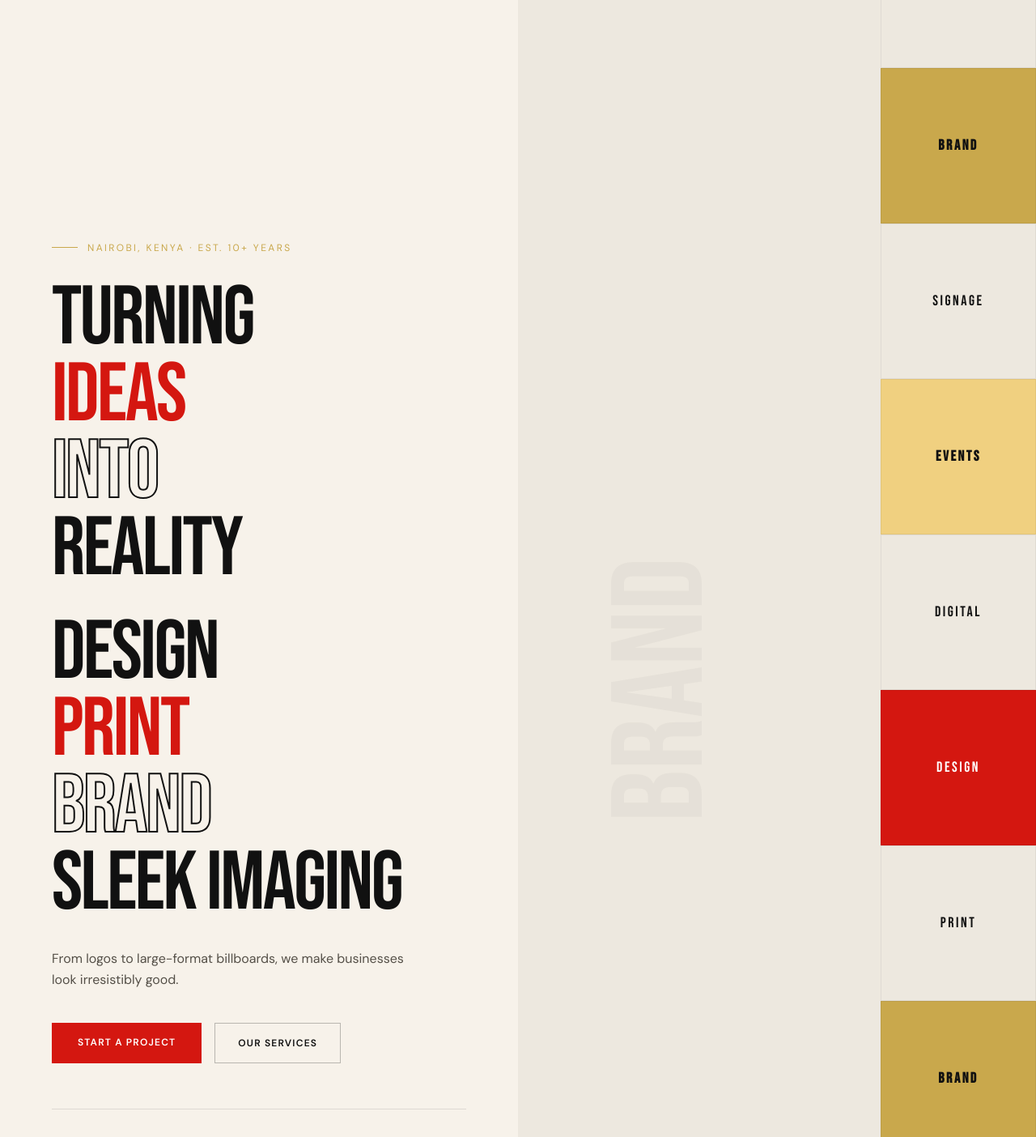
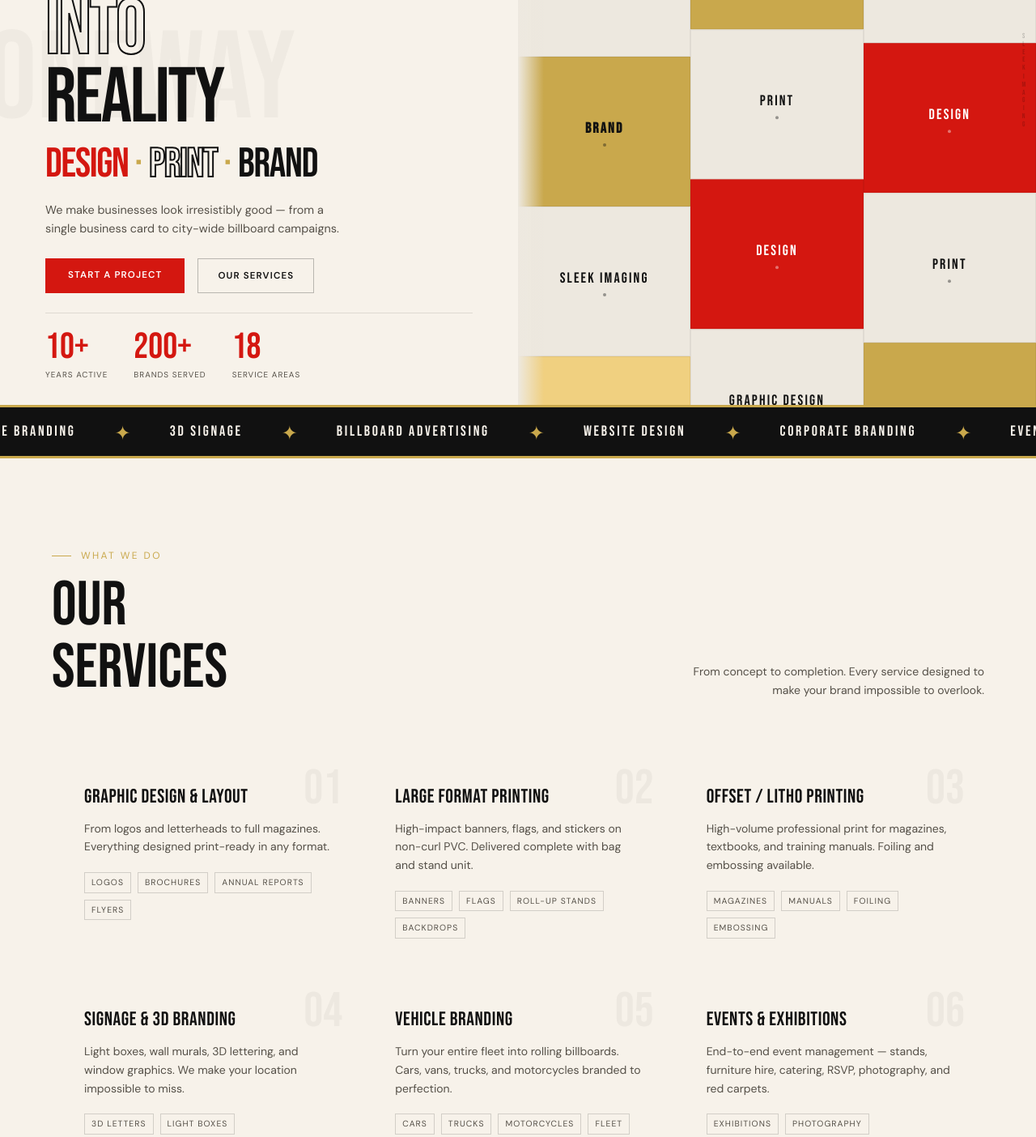
Before and after one commit to viviewriter/oneway-media, a Next.js app: page / in a window 1280 px wide. Shown: the part 300-1704 px from the top of the page at 81% size. Built offline with nearby package versions, Linux system fonts and the light colour scheme; a web font is replaced by a local one.

Commit message:
change hero

```diff
--- a/app/sections/Hero.tsx
+++ b/app/sections/Hero.tsx
@@ -2,12 +2,12 @@
 import { useEffect, useRef, useState } from "react";
 
 const marqueeItems = [
-  { label: "DESIGN", bg: "bg-[var(--red)]", text: "text-white" },
-  { label: "PRINT", bg: "bg-cream-mid", text: "text-ink" },
-  { label: "BRAND", bg: "bg-[var(--gold)]", text: "text-ink font-bold" },
-  { label: "SIGNAGE", bg: "bg-cream-mid", text: "text-ink" },
-  { label: "EVENTS", bg: "bg-[var(--gold-light)]", text: "text-ink font-bold" },
-  { label: "DIGITAL", bg: "bg-cream-mid", text: "text-ink" },
+  { label: "DESIGN",  bg: "bg-[var(--red)]",        text: "text-white"             },
+  { label: "PRINT",   bg: "bg-cream-mid",            text: "text-ink"               },
+  { label: "BRAND",   bg: "bg-[var(--gold)]",        text: "text-ink font-bold"     },
+  { label: "SLEEK IMAGING", bg: "bg-cream-mid",            text: "text-ink"               },
+  { label: "EVENTS",  bg: "bg-[var(--gold-light)]",  text: "text-ink font-bold"     },
+  { label: "GRAPHIC DESIGN", bg: "bg-cream-mid",            text: "text-ink"               },
 ];
 
 function useCounter(target: number, duration = 1600, start = false) {
@@ -28,97 +28,162 @@ function useCounter(target: number, duration = 1600, start = false) {
 
 export default function Hero() {
   const [started, setStarted] = useState(false);
-  const ref = useRef<HTMLDivElement>(null);
+  const statsRef = useRef<HTMLDivElement>(null);
 
   useEffect(() => {
-    const obs = new IntersectionObserver(([e]) => { if (e.isIntersecting) { setStarted(true); obs.disconnect(); } }, { threshold: 0.4 });
-    if (ref.current) obs.observe(ref.current);
+    const obs = new IntersectionObserver(
+      ([e]) => { if (e.isIntersecting) { setStarted(true); obs.disconnect(); } },
+      { threshold: 0.4 }
+    );
+    if (statsRef.current) obs.observe(statsRef.current);
     return () => obs.disconnect();
   }, []);
 
-  const years = useCounter(10, 1400, started);
-  const brands = useCounter(200, 1600, started);
-  const services = useCounter(18, 1200, started);
+  const years    = useCounter(10,  1400, started);
+  const brands   = useCounter(200, 1600, started);
+  const services = useCounter(18,  1200, started);
 
   return (
-    <section className="min-h-screen grid grid-cols-1 md:grid-cols-2 bg-cream overflow-hidden">
-      {/* Left */}
-      <div className="flex flex-col justify-center px-10 md:px-16 pt-32 pb-16 relative z-10">
-        <div className="flex items-center gap-3 mb-8">
-          <span className="block w-8 h-px bg-[var(--gold)]" />
-          <span className="text-[var(--gold)] text-xs tracking-[0.2em] uppercase font-dm">
-            Nairobi, Kenya · Est. 10+ Years
-          </span>
+    <section className="h-screen grid grid-cols-1 md:grid-cols-2 bg-cream overflow-hidden">
+
+      {/* ── LEFT PANEL ── */}
+      <div className="flex flex-col justify-center px-10 md:px-14 relative z-10 h-full overflow-hidden"
+           style={{ paddingTop: "80px", paddingBottom: "24px" }}>
+
+        {/* Watermark */}
+        <span className="absolute -left-4 top-1/2 -translate-y-1/2 font-bebas leading-none text-black/[0.03] pointer-events-none select-none whitespace-nowrap"
+              style={{ fontSize: "clamp(6rem, 12vw, 14rem)" }}>
+          ONEWAY
+        </span>
+
+        {/* SLEEK IMAGING badge */}
+        <div className="flex items-center gap-3 mb-4 relative z-10">
+          <span className="block w-7 h-px bg-[var(--gold)]" />
+          <div className="flex items-center gap-2 flex-wrap">
+            <span className="text-ink-light text-[0.65rem] tracking-[0.2em] uppercase">
+              Nairobi, Kenya · Est. 10+ Years
+            </span>
+            <span className="text-black/20 text-xs hidden sm:inline">|</span>
+            <span className="inline-flex items-center gap-1.5 bg-ink px-3 py-1">
+              <span className="w-1.5 h-1.5 rounded-full bg-[var(--gold)] inline-block" />
+              <span className="font-bebas text-[0.72rem] tracking-[0.25em] text-[var(--gold-light)]">
+                SLEEK IMAGING
+              </span>
+            </span>
+          </div>
         </div>
 
-        <h1 className="font-bebas text-[clamp(4rem,8vw,9rem)] leading-[0.93] tracking-tight mb-8">
-          <span className="block text-ink">TURNING</span>
+        {/* ── TURN IDEAS INTO REALITY ── */}
+        <h1 className="font-bebas leading-[0.88] tracking-tight relative z-10"
+            style={{ fontSize: "clamp(3.2rem, 7.5vw, 7.5rem)", marginBottom: "4px" }}>
+          <span className="block text-ink">TURN</span>
           <span className="block text-[var(--red)]">IDEAS</span>
           <span className="block text-outline-ink">INTO</span>
           <span className="block text-ink">REALITY</span>
         </h1>
 
-        <h1 className="font-bebas text-[clamp(4rem,8vw,9rem)] leading-[0.93] tracking-tight mb-8">
-          <span className="block text-ink">DESIGN</span>
-          <span className="block text-[var(--red)]">PRINT</span>
-          <span className="block text-outline-ink">BRAND</span>
-          <span className="block text-ink">SLEEK IMAGING</span>
-        </h1>
+        {/* ── DESIGN · PRINT · BRAND — same visual weight ── */}
+        <div className="relative z-10 flex items-center gap-0 mt-2 mb-5">
+          {(["DESIGN", "PRINT", "BRAND"] as const).map((word, i) => (
+            <div key={word} className="flex items-center">
+              {i > 0 && (
+                <span
+                  className="font-bebas text-[var(--gold)] mx-2 leading-none select-none"
+                  style={{ fontSize: "clamp(1.8rem, 4vw, 4rem)" }}
+                >·</span>
+              )}
+              <span
+                className="font-bebas leading-none tracking-tight"
+                style={{
+                  fontSize: "clamp(1.8rem, 4vw, 4rem)",
+                  color:   i === 0 ? "var(--red)" : i === 2 ? "var(--ink)" : "transparent",
+                  WebkitTextStroke: i === 1 ? "2px #111111" : undefined,
+                }}
+              >
+                {word}
+              </span>
+            </div>
+          ))}
+        </div>
 
-        <p className="text-ink-light text-base leading-relaxed max-w-md mb-10">
-         From logos to large-format billboards, we make businesses look irresistibly good.
+        {/* Sub copy */}
+        <p className="relative z-10 text-ink-light leading-relaxed max-w-sm mb-6"
+           style={{ fontSize: "clamp(0.78rem, 1.2vw, 0.9rem)" }}>
+          We make businesses look irresistibly good — from a single business card
+          to city-wide billboard campaigns.
         </p>
 
-        <div className="flex gap-4 flex-wrap">
-          <a
-            href="#contact"
-            className="bg-[var(--red)] text-white text-xs font-semibold tracking-widest uppercase px-8 py-4 hover:bg-[#b01208] transition-colors"
-          >
+        {/* CTAs */}
+        <div className="relative z-10 flex gap-4 flex-wrap mb-6">
+          <a href="#contact"
+             className="bg-[var(--red)] text-white font-semibold tracking-widest uppercase px-7 py-3 hover:bg-[#b01208] transition-colors"
+             style={{ fontSize: "0.72rem" }}>
             Start a Project
           </a>
-          <a
-            href="#services"
-            className="border border-black/25 text-ink text-xs font-semibold tracking-widest uppercase px-7 py-4 hover:border-black transition-colors"
-          >
+          <a href="#services"
+             className="border border-black/25 text-ink font-semibold tracking-widest uppercase px-6 py-3 hover:border-black transition-colors"
+             style={{ fontSize: "0.72rem" }}>
             Our Services
           </a>
         </div>
 
-        {/* Stats */}
-        <div ref={ref} className="flex gap-10 mt-14 pt-8 border-t border-black/10">
-          <div>
-            <div className="font-bebas text-5xl text-[var(--red)] leading-none">{years}+</div>
-            <div className="text-ink-light text-xs tracking-widest uppercase mt-1">Years Active</div>
-          </div>
-          <div>
-            <div className="font-bebas text-5xl text-[var(--red)] leading-none">{brands}+</div>
-            <div className="text-ink-light text-xs tracking-widest uppercase mt-1">Brands Served</div>
-          </div>
-          <div>
-            <div className="font-bebas text-5xl text-[var(--red)] leading-none">{services}</div>
-            <div className="text-ink-light text-xs tracking-widest uppercase mt-1">Service Areas</div>
-          </div>
+        {/* Stats — always visible */}
+        <div ref={statsRef}
+             className="relative z-10 flex gap-8 pt-5 border-t border-black/10">
+          {[
+            { val: `${years}+`,   label: "Years Active"  },
+            { val: `${brands}+`,  label: "Brands Served" },
+            { val: `${services}`, label: "Service Areas" },
+          ].map((s) => (
+            <div key={s.label}>
+              <div className="font-bebas leading-none text-[var(--red)]"
+                   style={{ fontSize: "clamp(2rem, 3.5vw, 3rem)" }}>
+                {s.val}
+              </div>
+              <div className="text-ink-light tracking-widest uppercase mt-1"
+                   style={{ fontSize: "0.62rem" }}>
+                {s.label}
+              </div>
+            </div>
+          ))}
         </div>
       </div>
 
-      {/* Right — vertical marquee */}
-      <div className="hidden md:flex relative overflow-hidden bg-cream-mid justify-end">
-        <span className="absolute left-4 top-1/2 -translate-y-1/2 -rotate-90 font-bebas text-[10rem] text-black/[0.03] whitespace-nowrap pointer-events-none select-none">
-          BRAND
-        </span>
-        <div className="w-48 h-full overflow-hidden flex flex-col">
-          <div className="animate-marquee-up flex flex-col">
-            {[...marqueeItems, ...marqueeItems].map((item, i) => (
-              <div
-                key={i}
-                className={`w-48 h-48 flex-shrink-0 flex items-center justify-center font-bebas text-lg tracking-[0.14em] border border-black/[0.06] ${item.bg} ${item.text}`}
-              >
-                {item.label}
+      {/* ── RIGHT PANEL — 3-column animated tiles ── */}
+      <div className="hidden md:flex relative overflow-hidden bg-cream-mid h-full">
+        <div className="absolute left-0 top-0 bottom-0 w-8 bg-gradient-to-r from-cream-mid to-transparent z-10 pointer-events-none" />
+
+        {[0, 1, 2].map((col) => {
+          const delay  = col === 1 ? "-8s" : col === 2 ? "-15s" : "0s";
+          const items  = col % 2 === 0 ? marqueeItems : [...marqueeItems].reverse();
+          return (
+            <div key={col} className="flex-1 overflow-hidden flex flex-col">
+              <div className="animate-marquee-up flex flex-col" style={{ animationDelay: delay }}>
+                {[...items, ...items].map((item, i) => (
+                  <div
+                    key={i}
+                    className={`flex-shrink-0 flex flex-col items-center justify-center border border-black/[0.06] ${item.bg} ${item.text}`}
+                    style={{ width: "100%", height: "185px" }}
+                  >
+                    <span className="font-bebas text-lg tracking-[0.12em]">{item.label}</span>
+                    <span className="mt-1 w-1 h-1 rounded-full bg-current opacity-40 block" />
+                  </div>
+                ))}
               </div>
-            ))}
-          </div>
+            </div>
+          );
+        })}
+
+        {/* Vertical SLEEK IMAGING watermark */}
+        <div className="absolute right-3 top-1/2 -translate-y-1/2 z-20 flex flex-col items-center gap-px">
+          {Array.from("SLEEK IMAGING").map((ch, i) => (
+            <span key={i} className="font-bebas text-[0.55rem] tracking-widest text-black/20 leading-none">
+              {ch}
+            </span>
+          ))}
         </div>
       </div>
+
     </section>
   );
 }
```
